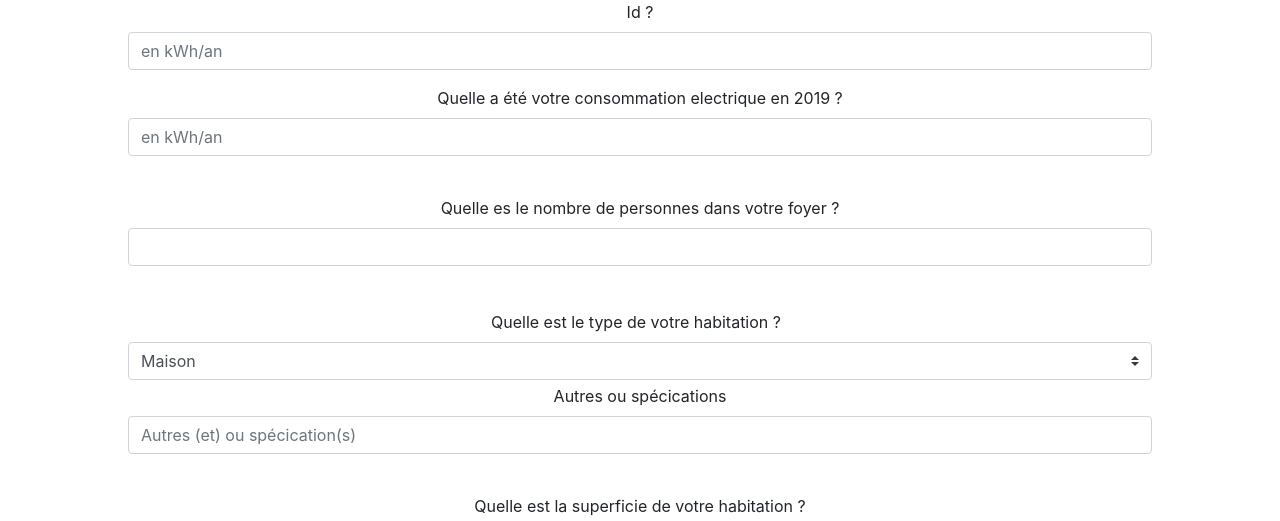
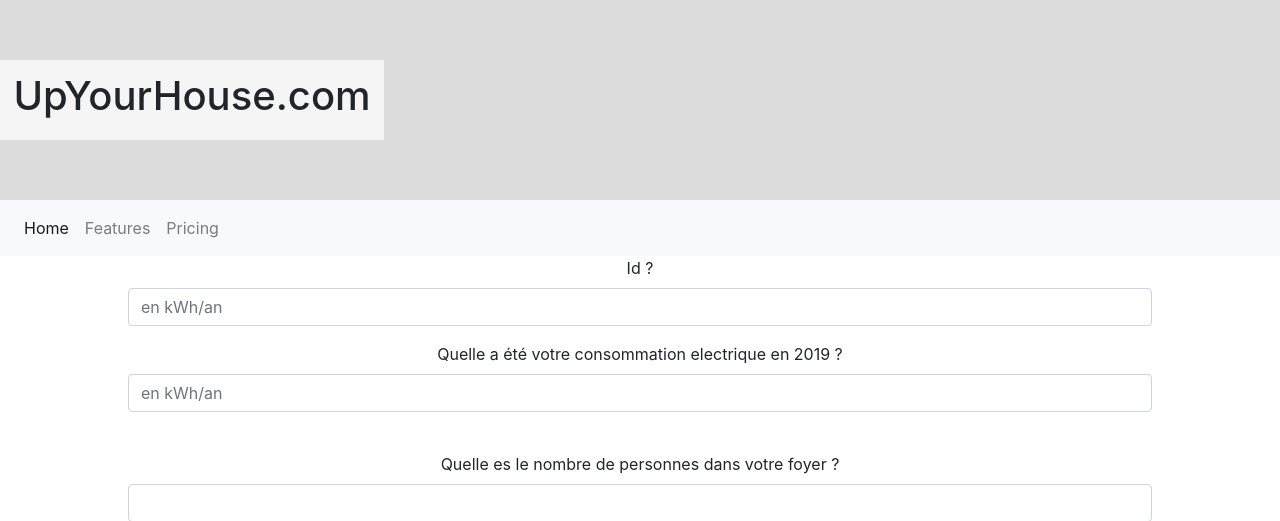
Before and after one commit to Hyr10n/HoUp, a PHP site: page /Formulaire.php in a window 1280 px wide. Shown: the top 521 px of the page. Run offline with PHP 8.4, Linux system fonts and the light colour scheme.

Commit message:
Formulaire et Tableau et header : MAJ

```diff
--- a/Formulaire.css
+++ b/Formulaire.css
@@ -10,3 +10,27 @@ body{ margin:0; pading: 0}
     alignment: center;
     margin: auto;
 }
+
+
+.header{
+    display: flex;
+    height: 25vh;
+    width: 100%;
+    box-sizing: border-box;
+    flex-direction: column;
+    justify-content: center;
+    background-color:rgb(220,220,220) ;
+}
+
+.FlexTitre{
+    display: flex;
+    height: 10vh;
+    width: 30vw;
+    box-sizing: border-box;
+    flex-direction: column;
+    justify-content: center;
+    text-align: center;
+
+
+    background-color:rgb(245, 245, 245);
+}
--- a/Formulaire.php
+++ b/Formulaire.php
@@ -1,20 +1,4 @@
-<!doctype html>
-<html lang="fr">
-<head>
-    <meta charset="UTF-8">
-    <meta name="viewport"
-          content="width=device-width, user-scalable=no, initial-scale=1.0, maximum-scale=1.0, minimum-scale=1.0">
-    <meta http-equiv="X-UA-Compatible" content="ie=edge">
-    <title>Formulaire</title>
-    <!-- CSS only -->
-    <link rel="stylesheet" href="https://stackpath.bootstrapcdn.com/bootstrap/4.5.2/css/bootstrap.min.css" integrity="sha384-JcKb8q3iqJ61gNV9KGb8thSsNjpSL0n8PARn9HuZOnIxN0hoP+VmmDGMN5t9UJ0Z" crossorigin="anonymous">
-    <link rel="stylesheet" href="Formulaire.css">
-    <!-- JS, Popper.js, and jQuery -->
-    <script src="https://code.jquery.com/jquery-3.5.1.slim.min.js" integrity="sha384-DfXdz2htPH0lsSSs5nCTpuj/zy4C+OGpamoFVy38MVBnE+IbbVYUew+OrCXaRkfj" crossorigin="anonymous"></script>
-    <script src="https://cdn.jsdelivr.net/npm/popper.js@1.16.1/dist/umd/popper.min.js" integrity="sha384-9/reFTGAW83EW2RDu2S0VKaIzap3H66lZH81PoYlFhbGU+6BZp6G7niu735Sk7lN" crossorigin="anonymous"></script>
-    <script src="https://stackpath.bootstrapcdn.com/bootstrap/4.5.2/js/bootstrap.min.js" integrity="sha384-B4gt1jrGC7Jh4AgTPSdUtOBvfO8shuf57BaghqFfPlYxofvL8/KUEfYiJOMMV+rV" crossorigin="anonymous"></script>
-</head>
-<body>
+<?php include "header.php" ?>
 
 <div class="tab">
 <form class="form" method="post" action="action/ActionFormulaire1.php">
--- /dev/null
+++ b/Header.php
@@ -0,0 +1,36 @@
+<!doctype html>
+<html lang="fr">
+<head>
+    <meta charset="UTF-8">
+    <meta name="viewport"
+          content="width=device-width, user-scalable=no, initial-scale=1.0, maximum-scale=1.0, minimum-scale=1.0">
+    <meta http-equiv="X-UA-Compatible" content="ie=edge">
+    <title>Document</title>
+    <link rel="stylesheet" href="https://stackpath.bootstrapcdn.com/bootstrap/4.5.2/css/bootstrap.min.css" integrity="sha384-JcKb8q3iqJ61gNV9KGb8thSsNjpSL0n8PARn9HuZOnIxN0hoP+VmmDGMN5t9UJ0Z" crossorigin="anonymous">
+    <link rel="stylesheet" href="Formulaire.css">
+    <!-- JS, Popper.js, and jQuery -->
+    <script src="https://code.jquery.com/jquery-3.5.1.slim.min.js" integrity="sha384-DfXdz2htPH0lsSSs5nCTpuj/zy4C+OGpamoFVy38MVBnE+IbbVYUew+OrCXaRkfj" crossorigin="anonymous"></script>
+    <script src="https://cdn.jsdelivr.net/npm/popper.js@1.16.1/dist/umd/popper.min.js" integrity="sha384-9/reFTGAW83EW2RDu2S0VKaIzap3H66lZH81PoYlFhbGU+6BZp6G7niu735Sk7lN" crossorigin="anonymous"></script>
+    <script src="https://stackpath.bootstrapcdn.com/bootstrap/4.5.2/js/bootstrap.min.js" integrity="sha384-B4gt1jrGC7Jh4AgTPSdUtOBvfO8shuf57BaghqFfPlYxofvL8/KUEfYiJOMMV+rV" crossorigin="anonymous"></script>
+</head>
+<body>
+<div class="header">
+    <div class="FlexTitre"> <h1>UpYourHouse.com</h1></div>
+</div>
+
+<nav class="navbar navbar-expand-lg navbar-light bg-light">
+
+    <button class="navbar-toggler" type="button" data-toggle="collapse" data-target="#navbarNavAltMarkup" aria-controls="navbarNavAltMarkup" aria-expanded="false" aria-label="Toggle navigation">
+        <span class="navbar-toggler-icon"></span>
+    </button>
+    <div class="collapse navbar-collapse" id="navbarNavAltMarkup">
+        <div class="navbar-nav">
+            <a class="nav-item nav-link active" href="#">Home <span class="sr-only">(current)</span></a>
+            <a class="nav-item nav-link" href="#">Features</a>
+            <a class="nav-item nav-link" href="#">Pricing</a>
+
+        </div>
+    </div>
+</nav>
+</body>
+</html>
```
Also changed, not shown: TableauFormulaire.php (+2 -17 lines).
